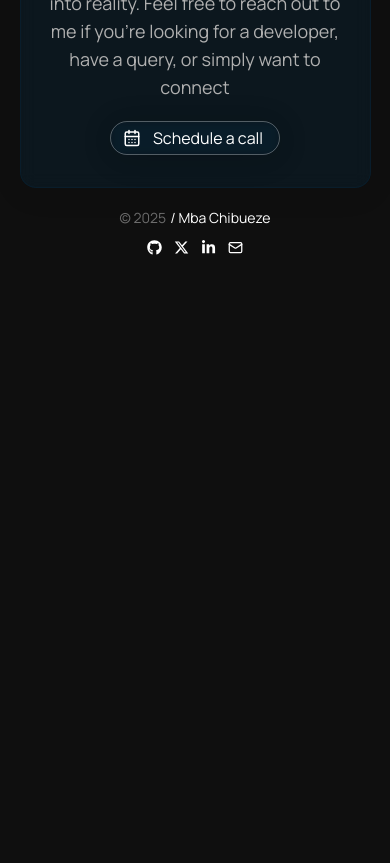
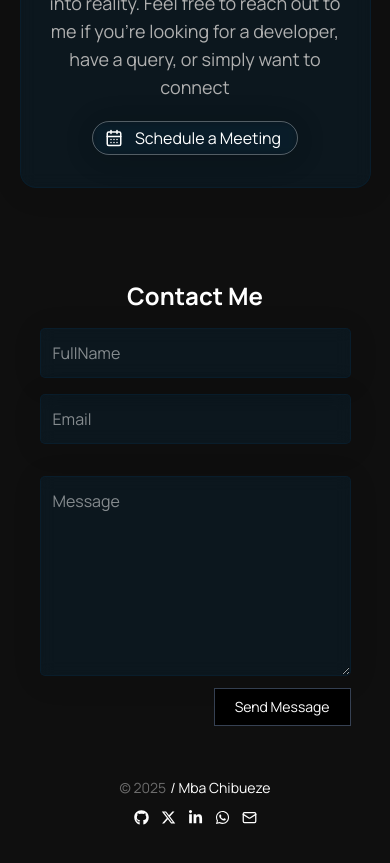
Before and after one commit to mbachibueze/mbachibueze, a Next.js app: page / in a window 390 px wide. Shown: the part 2040-2903 px from the top of the page. Before the commit the page ends 2395 px from the top, so only its background shows below. Built offline with nearby package versions, Linux system fonts and the light colour scheme.

Commit message:
feat: add Message component for contact form with responsive design and theme support

```diff
--- a/src/app/globals.css
+++ b/src/app/globals.css
@@ -138,6 +138,15 @@ body {
   border: 1px solid #05304c4d;
 }
 
+.glass8 {
+  background: rgba(5, 48, 76, 0.26);
+  border-radius: 5px;
+  box-shadow: 0 4px 30px rgba(0, 0, 0, 0.1);
+  backdrop-filter: blur(8px);
+  -webkit-backdrop-filter: blur(8px);
+  border: 1px solid rgba(5, 48, 76, 0.3);
+}
+
 .background-gradient {
   /* Light mode */
   background: radial-gradient(
--- a/src/app/page.tsx
+++ b/src/app/page.tsx
@@ -15,6 +15,7 @@ import { MoveRight } from 'lucide-react';
 import Link from "next/link";
 import Stack from "../components/ui/stack";
 import Contact from "../components/ui/contact";
+import Message from "../components/ui/message";
 
 export default function Home() {
 
@@ -55,6 +56,8 @@ export default function Home() {
 
       <Contact/>
 
+      <Message/>
+
       <Footer/>
 
       <AnimatePresence>
--- a/src/app/work/data/project.ts
+++ b/src/app/work/data/project.ts
@@ -31,7 +31,7 @@ export const Projects: Project[] = [
     techStack: ["Next.js", "Typescript", "Tailwind"],
     link: "https://techcrib.vercel.app/",
   },
-      {
+  {
     id: "caretrack5",
     imageSrc: "/caretrack.png",
     title: "CareTrack – Vaccination  Tracker",
@@ -42,4 +42,15 @@ export const Projects: Project[] = [
     techStack: ["Next.js", "Typescript", "Firebase", "Framer Motion", "EmailJs", "Tailwind"],
     link: "https://caretrack-25.vercel.app/",
   },
+    {
+    id: "eazziExchange",
+    imageSrc: "/eazii.png",
+    title: "Eazzi Exchange – Currency Exchange Platform",
+    shortDescription:
+      "A responsive currency exchange platform built with HTML, CSS and Javascript that allows users to convert currencies, track exchange rates, and manage transactions with a clean and intuitive interface.",
+    longDescription: `Eazzi Exchange is a modern currency exchange platform designed to provide users with an efficient and secure way to convert currencies. Built using Next.js, CSS, Javascript, and  AOS - Animate on Scroll, the platform offers a seamless user experience with real-time exchange rate updates, transaction history tracking, and a responsive design that works across all devices. The application features a clean UI with smooth animations and intuitive navigation, making it easy for users to manage their currency exchanges.`,
+
+    techStack: ["Html", "CSS", "AOS - Animate on Scroll"],
+    link: "https://eazii-exchange-mtap.vercel.app/",
+  },
 ]
--- a/src/components/ui/contact.tsx
+++ b/src/components/ui/contact.tsx
@@ -48,7 +48,7 @@ const Contact = () => {
           >
             <CalendarDays size={18}  />
 
-            <p className="whitespace-nowrap ">Schedule a call</p>
+            <p className="whitespace-nowrap ">Schedule a Meeting</p>
 
             {/* Chevron container */}
             <div className="overflow-hidden w-0 group-hover:w-5 transition-all duration-300">
--- a/src/components/ui/footer.tsx
+++ b/src/components/ui/footer.tsx
@@ -2,7 +2,7 @@
 
 import React from "react";
 import { Mail } from "lucide-react";
-import { FaXTwitter, FaLinkedinIn, FaGithub } from "react-icons/fa6";
+import { FaXTwitter, FaLinkedinIn, FaGithub, FaWhatsapp } from "react-icons/fa6";
 
 const contacts = [
   { href: "https://github.com/mbachibueze", icon: FaGithub },
@@ -11,6 +11,7 @@ const contacts = [
     href: "https://www.linkedin.com/in/mba-chibueze-8118a9252",
     icon: FaLinkedinIn,
   },
+  { href: "https://wa.me/+2347012108363", icon: FaWhatsapp },
   { href: "mailto:mbachibueze27@gmail.com", icon: Mail },
 ];
 
--- /dev/null
+++ b/src/components/ui/message.tsx
@@ -0,0 +1,49 @@
+'use client'
+
+import { useContext } from "react";
+import { ThemeContext } from "@/src/context/themeContext";
+
+
+const Message = () => {
+
+  const { theme } = useContext(ThemeContext);
+  const bg = theme === "dark" ? "bg-black border border-gray-700 " : "bg-gray-300 hover:bg-gray-500 hover:text-white ";
+
+  return (
+    <div
+     className='w-[90%] lg:w-[60%] my-5 mt-10 flex flex-col '
+    >
+      <div
+        className='  p-5 py-8 w-full'
+      >
+        <h1 className='text-center text-2xl font-bold mb-4'>Contact Me</h1>
+        <div className='grid gap-4 lg:grid-cols-2 grid-cols-1 [&_input]:outline-none [&_input]:shadow-md [&_input]:p-3 [&_input]:rounded-md [&_input]:w-full text-start'>
+          <div className='flex flex-col  h-full gap-4 mb-4 lg:mb-0'>
+            <input
+              type="text"
+              placeholder='FullName'
+              className='glass8 '
+              />
+            <input
+              type="email"
+              placeholder='Email'
+              className='glass8 '
+              />
+          </div>
+          <div className="flex flex-col ">
+            <textarea
+              placeholder='Message'
+              className='min-h-[200px] glass8 outline-none w-full p-3'/>
+              <button
+                className={`${bg}  hover:border-green-700 hover:border-dashed hover:rounded-xl p-2 px-5 mt-3  text-sm cursor-pointer transition-all duration-500  w-fit ml-auto lg:ml-0`}
+                >
+                  Send Message
+                </button>
+          </div>
+        </div>
+      </div>
+    </div>
+  )
+}
+
+export default Message
```
Also changed, not shown: public/eazii.png (added).
